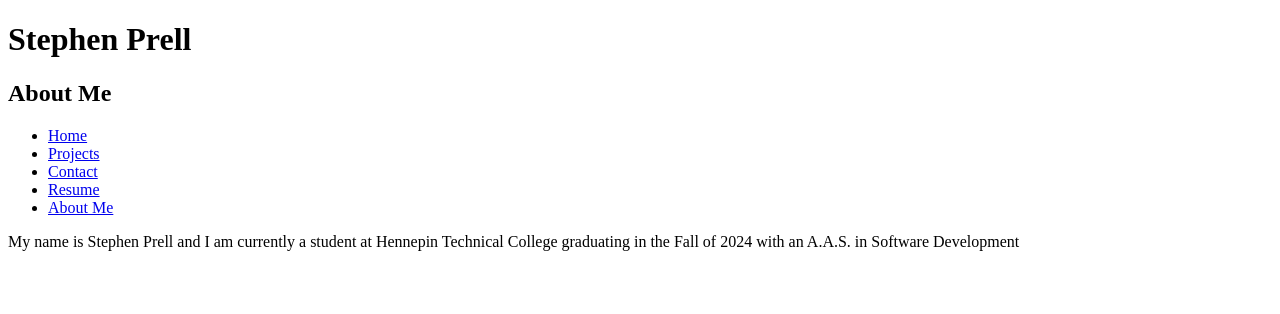
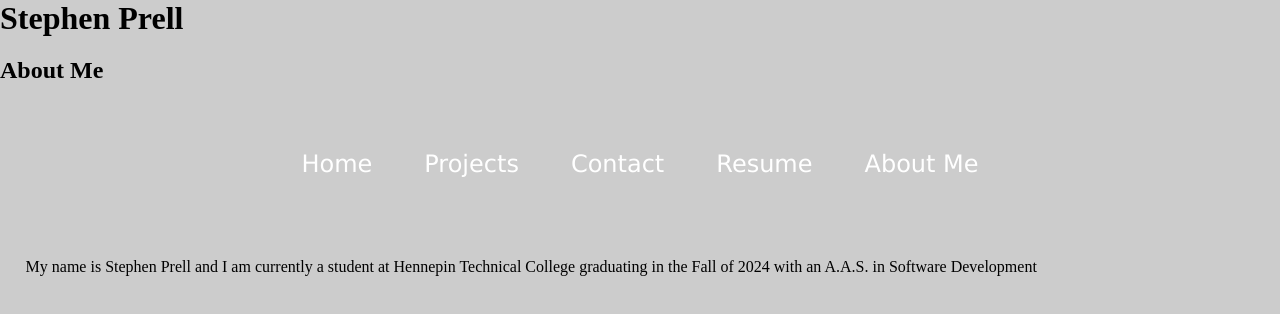
Before and after one commit to Prells/prells.github.io, a plain HTML site: page aboutme.html in a window 1280 px wide. Drawn offline with Linux system fonts and the light colour scheme.

Commit message:
added css link to aboutme

```diff
--- a/aboutme.html
+++ b/aboutme.html
@@ -3,6 +3,8 @@
 	<head>
 		<title>Stephen Prell</title>
 		<meta charset="utf-8">
+		<link rel="stylesheet" href="css/styles.css">
+		<meta name="viewport" content="width-device-width, initial-scale=1">
 	</head>
 	<body>
 		<!-- Comments -->
```
